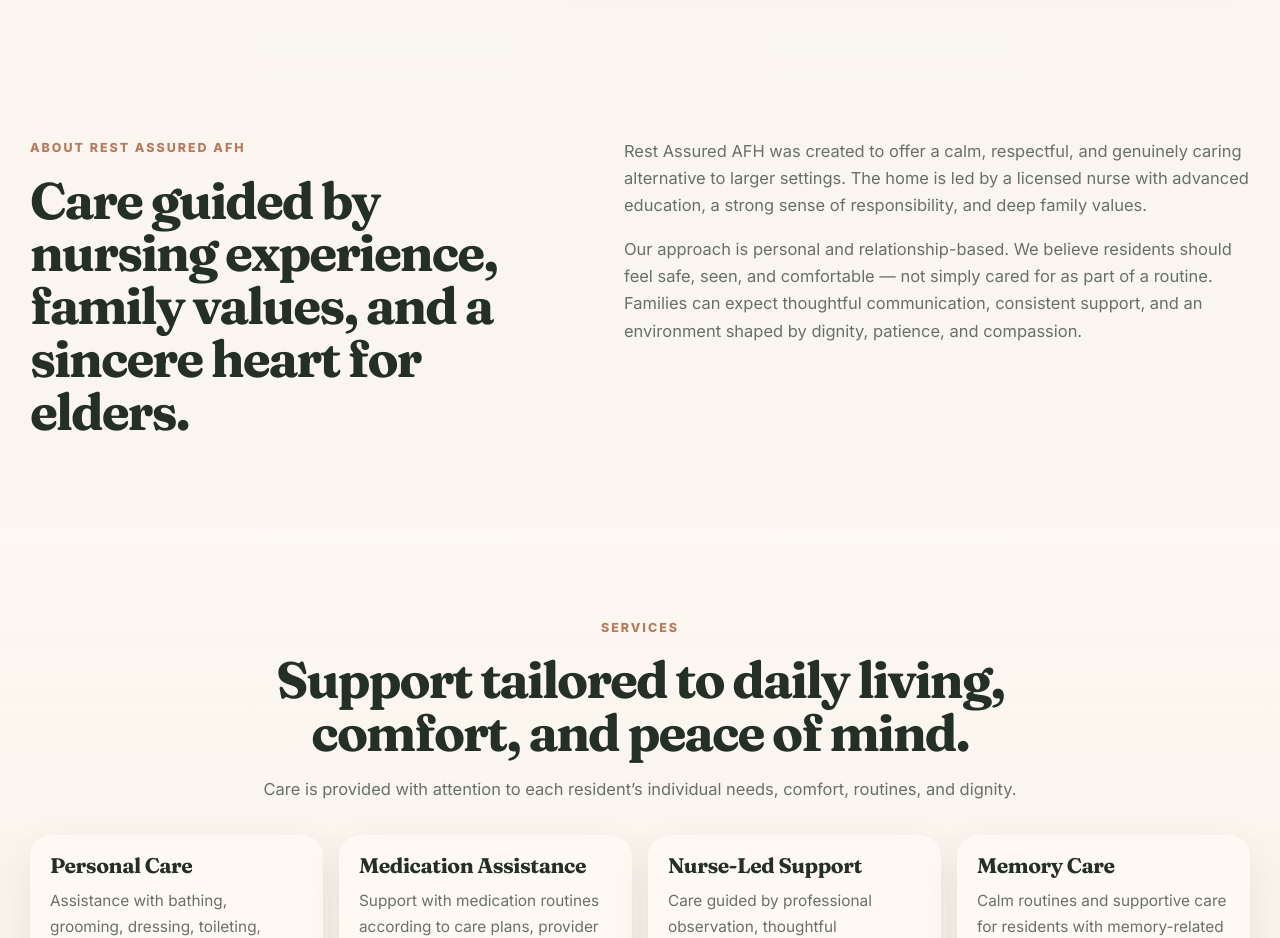
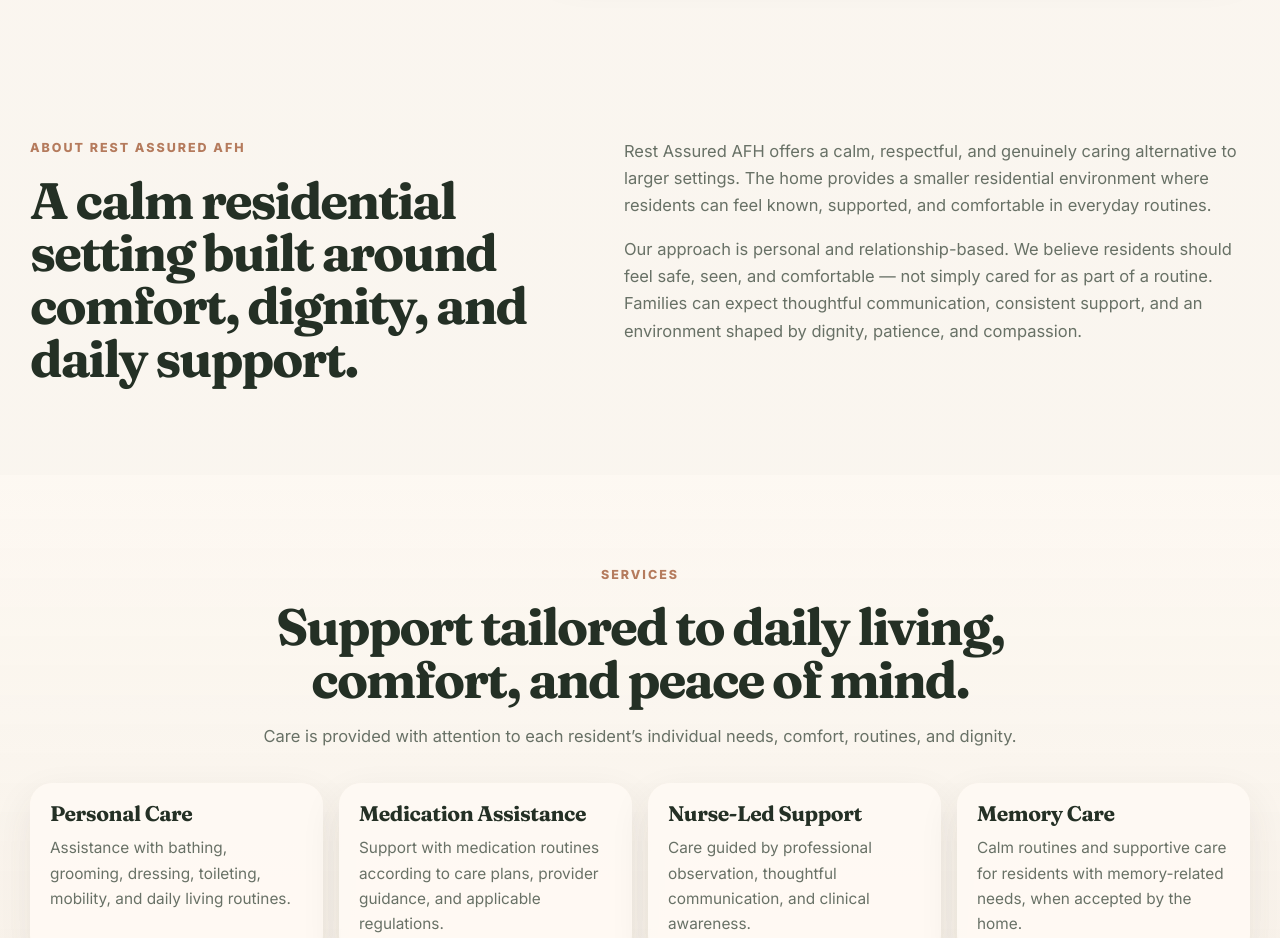
Before and after one commit to melketesfay/eden_tesfay, a plain HTML site: page index.html in a window 1280 px wide. Shown: the part 2720-3658 px from the top of the page. Drawn offline with Linux system fonts and the light colour scheme.

Commit message:
fix: fixed some repetitive parts of the page

```diff
--- a/index.html
+++ b/index.html
@@ -368,16 +368,16 @@
           <div>
             <p class="eyebrow">About Rest Assured AFH</p>
             <h2>
-              Care guided by nursing experience, family values, and a sincere
-              heart for elders.
+              A calm residential setting built around comfort, dignity, and
+              daily support.
             </h2>
           </div>
           <div class="body-copy">
             <p>
-              Rest Assured AFH was created to offer a calm, respectful, and
-              genuinely caring alternative to larger settings. The home is led
-              by a licensed nurse with advanced education, a strong sense of
-              responsibility, and deep family values.
+              Rest Assured AFH offers a calm, respectful, and genuinely caring
+              alternative to larger settings. The home provides a smaller
+              residential environment where residents can feel known, supported,
+              and comfortable in everyday routines.
             </p>
             <p>
               Our approach is personal and relationship-based. We believe
```
